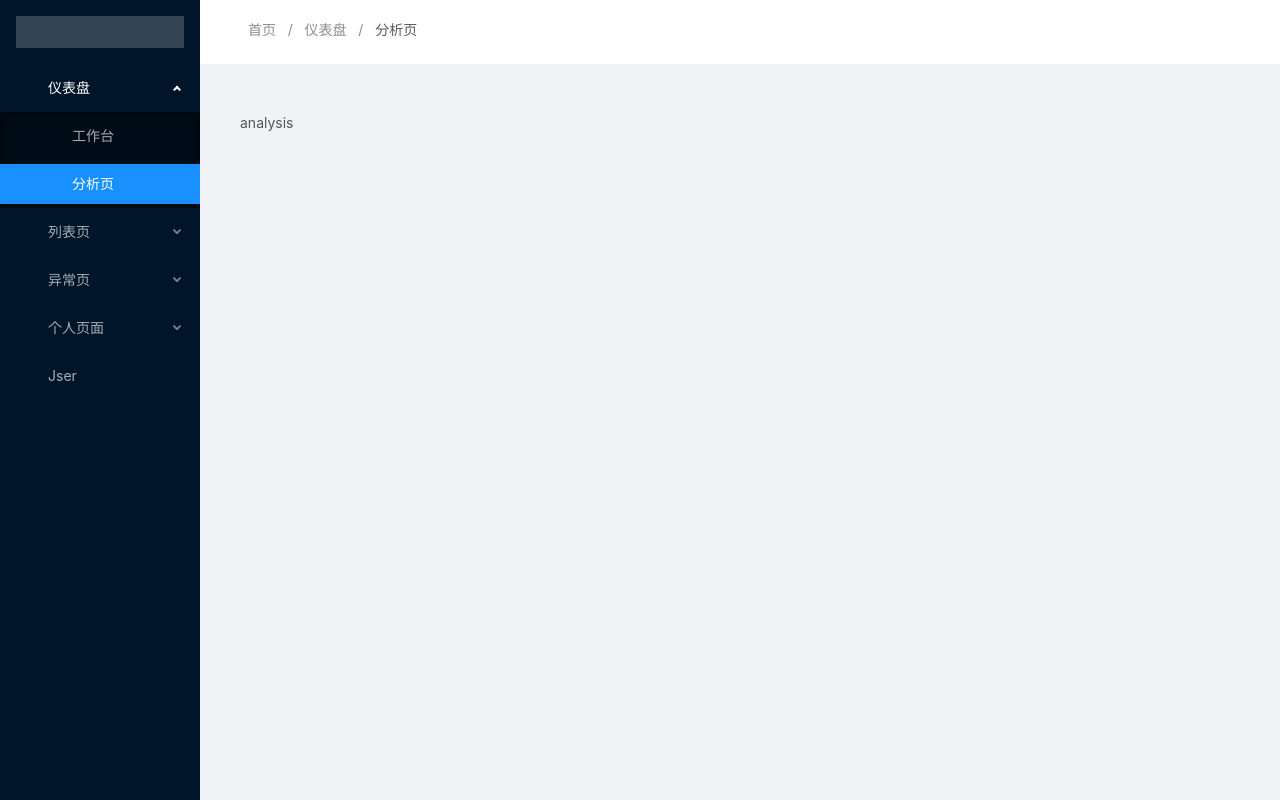
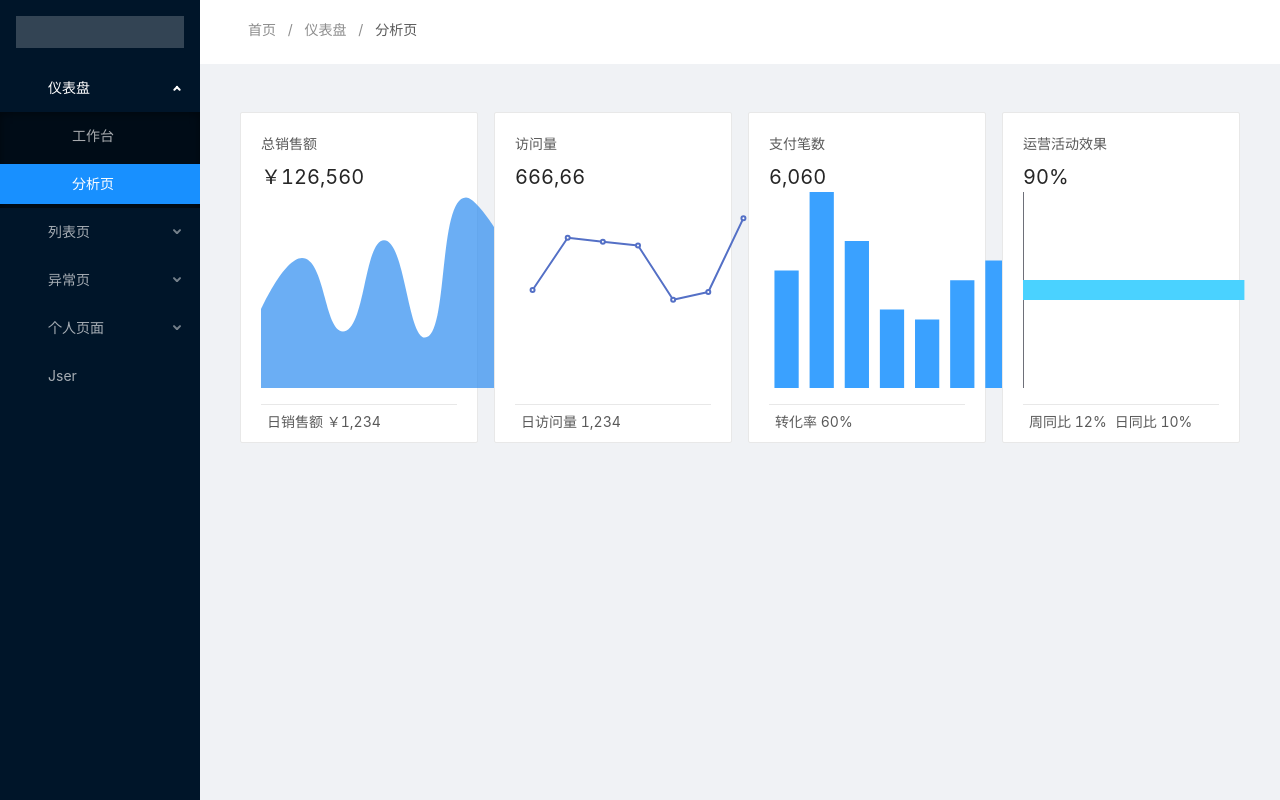
Before and after one commit to aRidiculousBoy/coderwyh-pro, a Vue app: page /dashboard/analysis in a window 1280 px wide. Built offline with nearby package versions, Linux system fonts and the light colour scheme.

Commit message:
[update]分析页部分图表开发完成

```diff
--- a/package.json
+++ b/package.json
@@ -10,6 +10,8 @@
   "dependencies": {
     "ant-design-vue": "^1.7.6",
     "core-js": "^3.6.5",
+    "echarts": "^5.4.0",
+    "lodash": "^4.17.21",
     "vue": "^2.6.11",
     "vue-router": "^3.2.0",
     "vuex": "^3.4.0"
--- /dev/null
+++ b/src/views/dashboard/analysis/components/accessCount/index.vue
@@ -0,0 +1,47 @@
+<template>
+  <chart-template
+    :chartConfig="option"
+    title="访问量"
+    value="666,66"
+    desc="日访问量 1,234"
+  ></chart-template>
+</template>
+
+<script>
+import ChartTemplate from '../chartTemplate'
+export default {
+  name: 'AccessCount',
+  components: {
+    ChartTemplate
+  },
+  data() {
+    const option = {
+      xAxis: {
+        type: 'category',
+        data: []
+      },
+      yAxis: {
+        type: 'value',
+        splitLine: {
+          show: false
+        },
+        axisLable: {
+          show: false
+        }
+      },
+      series: [
+        {
+          data: [150, 230, 224, 218, 135, 147, 260],
+          type: 'line'
+        }
+      ]
+    }
+
+    return {
+      option
+    }
+  }
+}
+</script>
+
+<style scoped lang="less"></style>
--- /dev/null
+++ b/src/views/dashboard/analysis/components/chartTemplate/index.vue
@@ -0,0 +1,108 @@
+<template>
+  <a-card>
+    <div class="stastic">
+      <div class="title">{{ title }}</div>
+      <span style="cursor:pointer">
+        <a-tooltip>
+          <template slot="title">指标说明</template>
+          <a-icon type="info-circle"></a-icon>
+        </a-tooltip>
+      </span>
+    </div>
+    <span class="value">{{ value }}</span>
+    <div class="container">
+      <div class="chart-container" ref="chartRef"></div>
+    </div>
+    <div class="desc">
+      <slot name="desc">{{ desc }}</slot>
+    </div>
+  </a-card>
+</template>
+
+<script>
+import * as echarts from 'echarts'
+import { throttle } from 'lodash'
+export default {
+  name: 'ChartTemplate',
+  props: {
+    chartConfig: {
+      type: Object,
+      default: () => ({})
+    },
+    title: {
+      type: String,
+      required: true
+    },
+    value: {
+      type: String,
+      required: true
+    },
+    desc: {
+      type: String,
+      required: true
+    }
+  },
+  mounted() {
+    if (!this.chart) {
+      this.chart = echarts.init(this.$refs.chartRef)
+      const option = {
+        grid: {
+          left: 0,
+          right: 0,
+          top: 0,
+          bottom: 0
+        },
+        ...this.chartConfig
+      }
+
+
+      window.addEventListener(
+        'resize',
+        throttle(() => {
+          this.chart.resize()
+        }, 300)
+      )
+      this.chart.setOption(option)
+
+    }
+  },
+  data() {
+    const chart = null
+    return {
+      chart
+    }
+  }
+}
+</script>
+
+<style scoped lang="less">
+.container {
+  width: 100%;
+  height: 196px;
+}
+.chart-container {
+  width: 100%;
+  height: 100%;
+}
+.stastic {
+  display: flex;
+  justify-content: space-between;
+  padding-bottom: 8px;
+}
+
+/deep/.ant-card-body {
+  padding: 20px;
+}
+
+.value {
+  font-size: 20px;
+  color: #262626;
+}
+
+.desc {
+  border-top: 1px solid #e8e8e8;
+  height: 18px;
+  margin-top: 16px;
+  padding: 6px;
+}
+</style>
--- /dev/null
+++ b/src/views/dashboard/analysis/components/op/index.vue
@@ -0,0 +1,57 @@
+<template>
+  <chart-template :chartConfig="option" title="运营活动效果" value="90%" desc="1">
+    <div slot="desc">
+      <a-space>
+        <span>周同比 <a-icon type="arrow-up"></a-icon>12%</span>
+        <span
+          >日同比 <a-icon type="arrow-down" style="color: rgb(82, 196, 26)"></a-icon>10%</span
+        >
+      </a-space>
+    </div>
+  </chart-template>
+</template>
+
+<script>
+import ChartTemplate from '../chartTemplate'
+export default {
+  name: 'Op',
+  components: {
+    ChartTemplate
+  },
+  data() {
+    const option = {
+      xAxis: {
+        type: 'value',
+        splitLine: {
+          show: false
+        },
+        data: []
+      },
+      yAxis: {
+        type: 'category',
+        splitLine: {
+          show: false
+        }
+      },
+      series: [
+        {
+          name: 'effetive',
+          type: 'bar',
+          data: [90],
+          barWidth: 20,
+          itemStyle: {
+            normal: {
+              color: '#4ad2ff'
+            }
+          }
+        }
+      ]
+    }
+    return {
+      option
+    }
+  }
+}
+</script>
+
+<style scoped lang="less"></style>
--- /dev/null
+++ b/src/views/dashboard/analysis/components/payCount/index.vue
@@ -0,0 +1,49 @@
+<template>
+  <chart-template :chartConfig="option" title="支付笔数" value="6,060" desc="转化率 60%">
+  </chart-template>
+</template>
+
+<script>
+import ChartTemplate from '../chartTemplate'
+
+export default {
+  name: 'PayCount',
+  components: {
+    ChartTemplate
+  },
+  data() {
+    const option = {
+      xAxis: {
+        type: 'category',
+        data: []
+      },
+      tooltip: {},
+      yAxis: {
+        type: 'value',
+        splitLine: {
+          show: false
+        },
+        axisLabel: {
+          show: false
+        }
+      },
+      series: [
+        {
+          data: [120, 200, 150, 80, 70, 110, 130],
+          type: 'bar',
+          itemStyle: {
+            normal: {
+              color: 'rgb(58,161,255)'
+            }
+          }
+        }
+      ]
+    }
+    return {
+      option
+    }
+  }
+}
+</script>
+
+<style scoped lang="less"></style>
--- /dev/null
+++ b/src/views/dashboard/analysis/components/totalSale/index.vue
@@ -0,0 +1,80 @@
+<template>
+<chart-template :chartConfig="option" title="总销售额" desc="日销售额 ￥1,234" value="￥126,560"></chart-template>
+</template>
+
+<script>
+import ChartTemplate from '../chartTemplate'
+
+export default {
+  name: 'TotalSale',
+  components: {
+    ChartTemplate
+  },
+  data() {
+    const option = {
+      tooltip: {},
+      xAxis: {
+        type: 'category',
+        boundaryGap: false,
+        data: []
+      },
+      yAxis: {
+        type: 'value',
+        splitLine: {
+          show: false
+        },
+        axisLabel: {
+          show: false
+        }
+      },
+      series: [
+        {
+          data: [140, 232, 101, 264, 90, 340, 250],
+          type: 'line',
+          smooth: true,
+          showSymbol: false,
+          areaStyle: {
+            color: 'rgb(45,140,240)'
+          },
+          lineStyle: {
+            width: 0
+          }
+        }
+      ]
+    }
+    return {
+      option
+    }
+  }
+}
+</script>
+
+<style scoped lang="less">
+.container {
+  width: 100%;
+  height: 196px;
+}
+.chart-container {
+  width: 100%;
+  height: 100%;
+}
+.stastic {
+  display: flex;
+  justify-content: space-between;
+  padding-bottom: 8px;
+}
+
+/deep/.ant-card-body {
+  padding: 20px;
+}
+
+.value {
+  font-size: 20px;
+  color: #262626;
+}
+
+.desc {
+  height: 18px;
+  margin-top: 16px;
+}
+</style>
--- a/src/views/dashboard/analysis/index.vue
+++ b/src/views/dashboard/analysis/index.vue
@@ -1,10 +1,37 @@
 <template>
-  <div class="page-analysis">analysis</div>
+  <div class="page-analysis">
+    <a-row :gutter="16">
+      <a-col :span="6">
+        <total-sale></total-sale>
+      </a-col>
+      <a-col :span="6">
+        <access-count></access-count>
+      </a-col>
+      <a-col :span="6">
+        <pay-count></pay-count>
+      </a-col>
+      <a-col :span="6">
+        <op />
+      </a-col>
+    </a-row>
+  </div>
 </template>
+<script>
+import TotalSale from './components/totalSale'
+import AccessCount from './components/accessCount'
+import PayCount from './components/payCount'
+import Op from './components/op'
 
-<script>
 export default {
-  name: 'Analysis'
+  name: 'Analysis',
+  mounted() {},
+  methods: {},
+  components: {
+    TotalSale,
+    AccessCount,
+    PayCount,
+    Op
+  }
 }
 </script>
 
```
Also changed, not shown: 1 other file (tests, documents, lock files or other folders).
